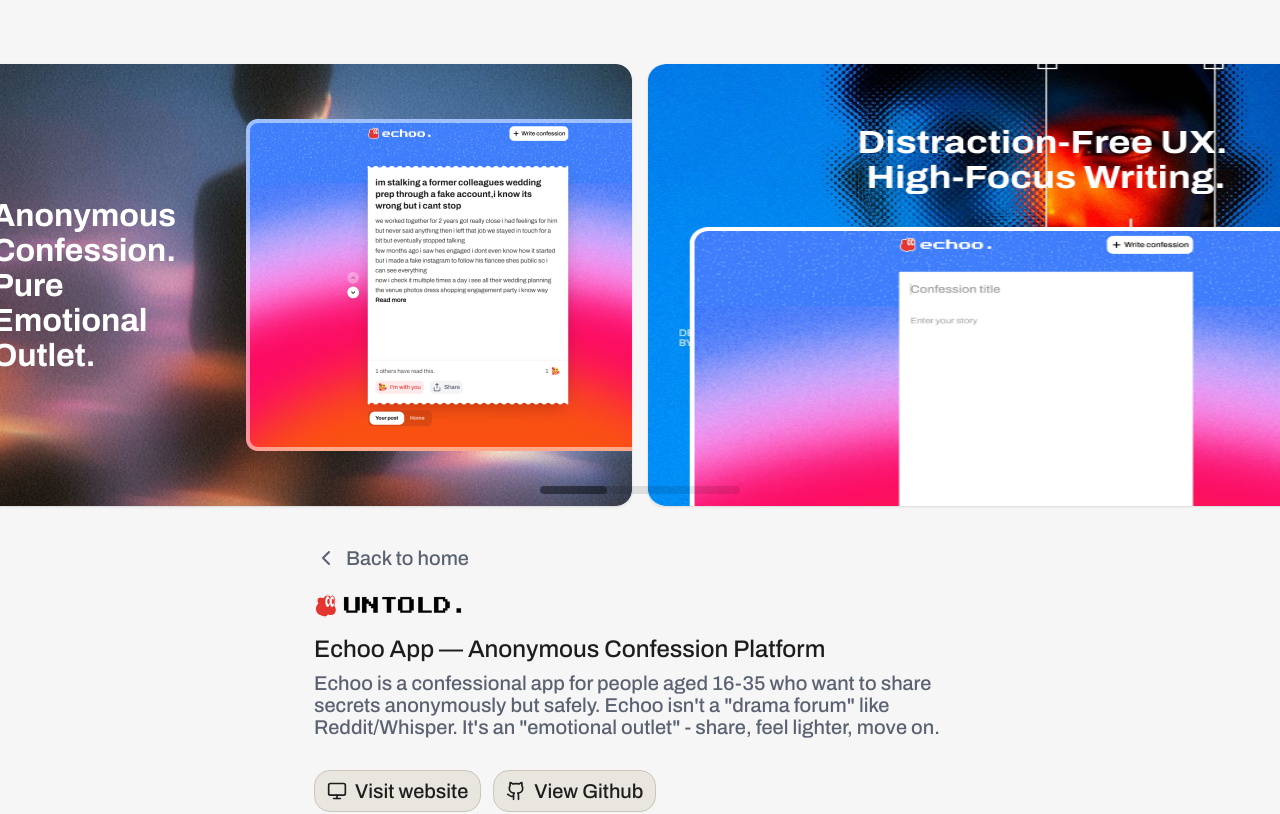
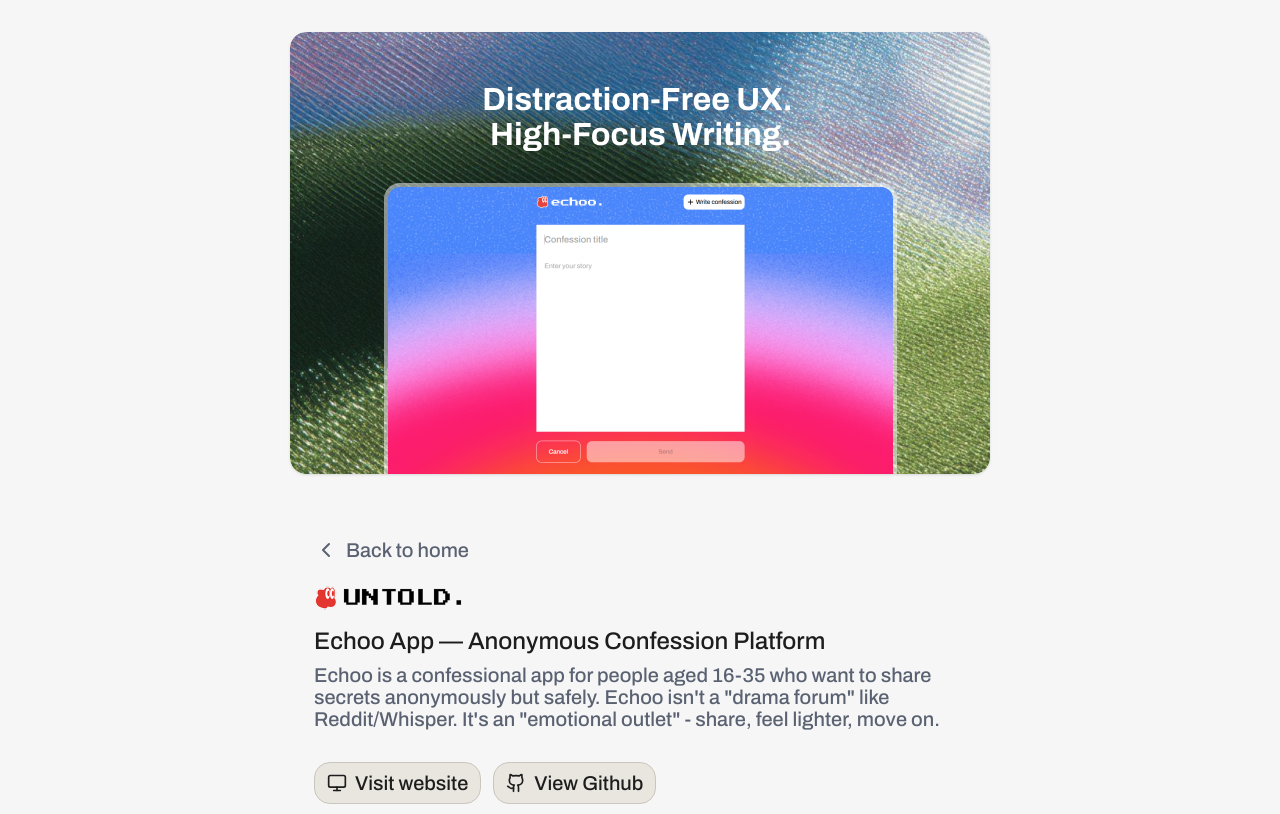
Before and after one commit to nomnom58/quans-port-2, a React (Vite) app: page /showcase/echoo in a window 1280 px wide. Shown: the top 814 px of the page. Built offline with nearby package versions, Linux system fonts and the light colour scheme.

Commit message:
update rule hiển thị ảnh top header showcase

```diff
--- a/src/EchooShowcase.tsx
+++ b/src/EchooShowcase.tsx
@@ -59,80 +59,68 @@
 const EchooShowcase: React.FC = () => {
   const navigate = useNavigate();
 
+  const [index, setIndex] = React.useState(0);
+  const [isMobile, setIsMobile] = React.useState(false);
+  const showcaseImages = ["/showcase/echoo/Echoo1.5.png", "/showcase/echoo/Echoo2.5.png"];
+
   useEffect(() => {
     window.scrollTo(0, 0);
 
-    // Logic cho thanh slider thumb chạy theo khi scroll
-    const container = document.getElementById('hero-images-container');
-    const thumb = document.getElementById('hero-slider-thumb');
-    const sliderBar = document.getElementById('hero-slider-bar');
+    const checkWidth = () => {
+      // Nếu màn hình < 1450px thì bật chế độ Slide 1 ảnh
+      setIsMobile(window.innerWidth < 1450);
+    };
 
-    if (container && thumb && sliderBar) {
-      const handleScroll = () => {
-        const maxScroll = container.scrollWidth - container.clientWidth;
-        if (maxScroll <= 0) return;
+    checkWidth();
+    window.addEventListener('resize', checkWidth);
 
-        const scrollPercentage = container.scrollLeft / maxScroll;
-        const maxTranslate = sliderBar.clientWidth - thumb.clientWidth;
-        const translateValue = scrollPercentage * maxTranslate;
+    const timer = setInterval(() => {
+      setIndex((prev) => (prev === 0 ? 1 : 0));
+    }, 3000);
 
-        thumb.style.transform = `translateX(${translateValue}px)`;
-      };
-
-      // Ẩn slider nếu không có nội dung để cuộn
-      const checkScrollable = () => {
-        if (container.scrollWidth <= container.clientWidth) {
-          sliderBar.style.display = 'none';
-        } else {
-          sliderBar.style.display = 'block';
-        }
-      };
-
-      container.addEventListener('scroll', handleScroll, { passive: true });
-      window.addEventListener('resize', checkScrollable);
-
-      // Initial checks
-      checkScrollable();
-      handleScroll();
-
-      return () => {
-        container.removeEventListener('scroll', handleScroll);
-        window.removeEventListener('resize', checkScrollable);
-      };
-    }
+    return () => {
+      clearInterval(timer);
+      window.removeEventListener('resize', checkWidth);
+    };
   }, []);
 
   return (
     <div className="bg-[#F6F6F6] min-h-screen w-full">
       <main className="w-full text-text-primary pb-32 font-medium bg-[#F6F6F6]">
-        {/* --- 1. HERO SECTION: THÔNG MINH & GỌN GÀNG --- */}
-        <section className="w-full pt-12 relative group">
-          {/* Container Ảnh: Tự động căn giữa (center) nếu đủ chỗ, căn trái (start) nếu thiếu */}
-          <div
-            id="hero-images-container"
-            className="flex md:justify-center justify-start px-6 md:px-12 gap-4 overflow-x-auto scrollbar-hide flex-nowrap select-none"
-            style={{ width: '100vw', marginLeft: 'calc(-50vw + 50%)' }}
-          >
-            <div className="flex gap-4 flex-nowrap py-4">
-              <img src="/showcase/echoo/Echoo1.png" style={{ width: '666px', height: '442px', minWidth: '666px' }} className="flex-none rounded-2xl shadow-sm bg-white" alt="Echoo 1" />
-              <img src="/showcase/echoo/Echoo2.png" style={{ width: '666px', height: '442px', minWidth: '666px' }} className="flex-none rounded-2xl shadow-sm bg-white" alt="Echoo 2" />
+        {/* SMART HYBRID HERO: DUAL-SHOW (>1450PX) VS AUTO-FADE (<1450PX) */}
+        <section className="w-full pt-8 pb-10 flex justify-center overflow-hidden">
+          {!isMobile ? (
+            /* Màn hình LỚN: Hiện cả 2 ảnh song song */
+            <div className="flex gap-3 justify-center w-full max-w-[1412px]">
+              {showcaseImages.map((src) => (
+                <img
+                  key={src}
+                  src={src}
+                  className="w-[700px] h-[442px] rounded-2xl shadow-sm object-cover bg-white"
+                  alt="Echoo Dual Display"
+                />
+              ))}
             </div>
-          </div>
-
-          {/* 2. SLIDER 8PX: Nằm đè lên trên ảnh (absolute), cách đáy ảnh 12px, cao đúng 8px */}
-          <div
-            className="absolute bottom-[28px] left-1/2 -translate-x-1/2 w-[200px] h-[8px] bg-black/10 rounded-full z-10 pointer-events-auto overflow-hidden md:hidden lg:hidden"
-            id="hero-slider-bar"
-          >
-            {/* Thumb của slider - sẽ chạy theo scroll */}
-            <div
-              id="hero-slider-thumb"
-              className="h-full bg-black/40 rounded-full w-1/3 transition-transform duration-75 ease-out"
-            />
-          </div>
+          ) : (
+            /* Màn hình NHỎ: Chạy Auto-Fade 1 ảnh */
+            <div className="w-full max-w-[700px] px-6 md:px-0">
+              <div className="relative w-full aspect-[700/442] md:h-[442px] overflow-hidden rounded-2xl shadow-sm bg-white">
+                {showcaseImages.map((src, i) => (
+                  <img
+                    key={src}
+                    src={src}
+                    alt={`Echoo Slide ${i}`}
+                    className={`absolute inset-0 w-full h-full object-cover transition-opacity duration-1000 ease-in-out ${
+                      index === i ? "opacity-100 z-10" : "opacity-0 z-0"
+                    }`}
+                  />
+                ))}
+              </div>
+            </div>
+          )}
         </section>
 
-        {/* --- 2. GRID NỘI DUNG 700PX: NỐI LIỀN MẠCH --- */}
+        {/* --- 2. GRID NỘI DUNG 700PX --- */}
         <div className="max-w-[700px] mx-auto px-6 w-full mt-6">
           {/* 1. Nút Back to home */}
           <div className="mb-6">
@@ -148,13 +136,13 @@
             />
           </div>
 
-          {/* 3. Title: Laptop 24px, Mobile 20px, Medium 500 */}
-          <h1 className="text-[20px] md:text-[24px] font-medium text-text-primary leading-tight">
+          {/* 3. Title: Laptop 24px, Mobile 20px, Medium 500, mb-2 */}
+          <h1 className="text-[20px] md:text-[24px] font-medium leading-tight text-text-primary mb-2">
             Echoo App — Anonymous Confession Platform
           </h1>
 
-          {/* 4. Subtitle: Laptop 20px, Mobile 16px, LH 22px, cách Title 8px (mt-2) */}
-          <p className="text-[16px] md:text-[20px] leading-[22px] text-text-secondary mt-2">
+          {/* 4. Subtitle: Laptop 20px, Mobile 16px, LH 22px */}
+          <p className="text-[16px] md:text-[20px] leading-[22px] text-text-secondary">
             Echoo is a confessional app for people aged 16-35 who want to share secrets anonymously but safely.
             Echoo isn't a "drama forum" like Reddit/Whisper. It's an "emotional outlet" - share, feel lighter, move on.
           </p>
```
Also changed, not shown: public/showcase/echoo/Echoo1.5.png (added), public/showcase/echoo/Echoo2.5.png (added).
